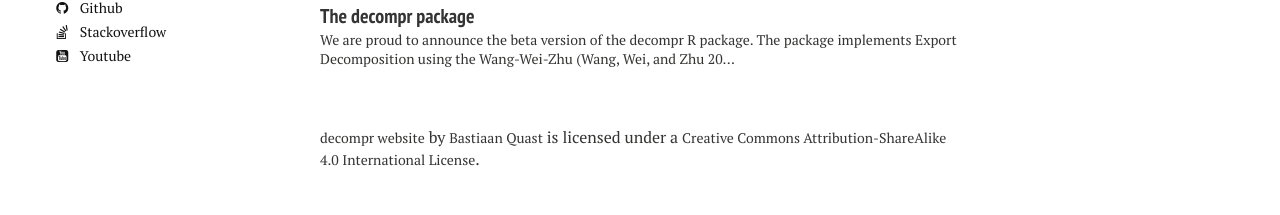
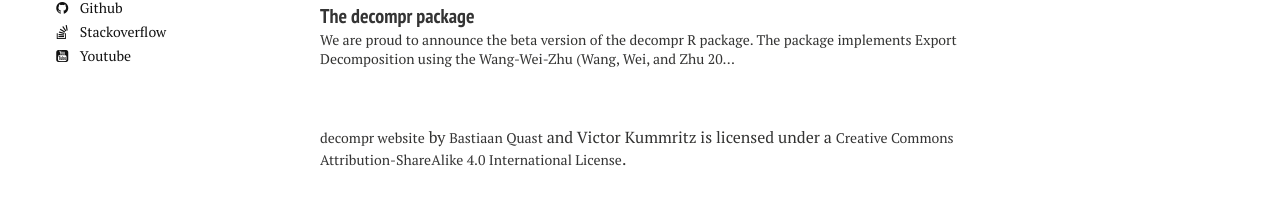
Before and after one commit to bquast/decompr, a Jekyll site: the page built from index.md, in a window 1280 px wide. Shown: the part 922-1137 px from the top of the page. Built offline with Jekyll 4.4.1, drawn with Linux system fonts in a browser that asks for light colours; nearby versions of some CDN libraries.

Commit message:
add victor to footer

```diff
--- a/_includes/_footer.html
+++ b/_includes/_footer.html
@@ -12,4 +12,4 @@
 </div><!-- /.google-ads -->
 {% endif %}
 
-<span xmlns:dct="http://purl.org/dc/terms/" href="http://purl.org/dc/dcmitype/Text" property="dct:title" rel="dct:type">decompr website</span> by <a xmlns:cc="http://creativecommons.org/ns#" href="http://qua.st/" property="cc:attributionName" rel="cc:attributionURL">Bastiaan Quast</a> is licensed under a <a rel="license" href="http://creativecommons.org/licenses/by-sa/4.0/">Creative Commons Attribution-ShareAlike 4.0 International License</a>.
+<span xmlns:dct="http://purl.org/dc/terms/" href="http://purl.org/dc/dcmitype/Text" property="dct:title" rel="dct:type">decompr website</span> by <a xmlns:cc="http://creativecommons.org/ns#" href="http://qua.st/" property="cc:attributionName" rel="cc:attributionURL">Bastiaan Quast</a> and Victor Kummritz is licensed under a <a rel="license" href="http://creativecommons.org/licenses/by-sa/4.0/">Creative Commons Attribution-ShareAlike 4.0 International License</a>.
```
